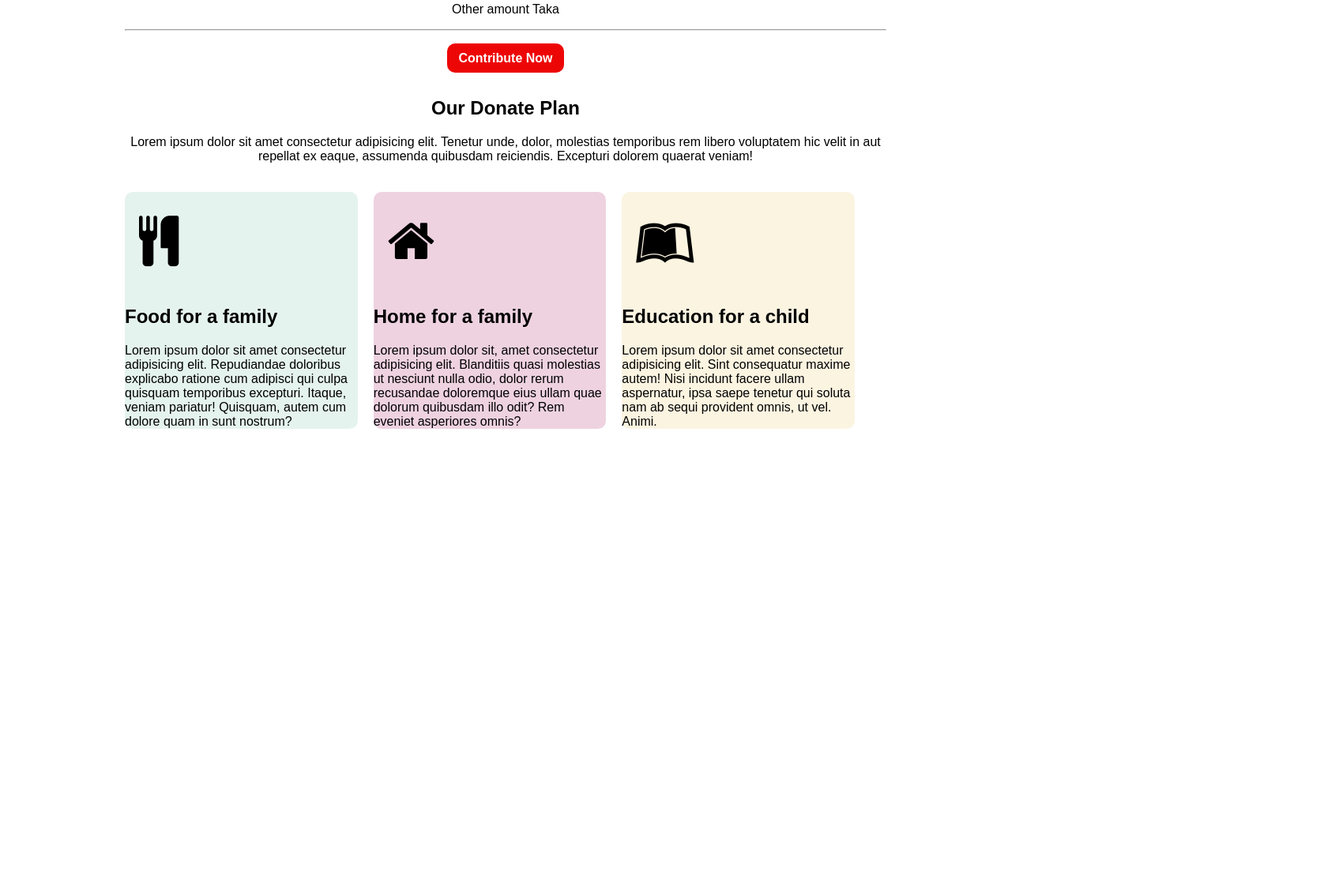
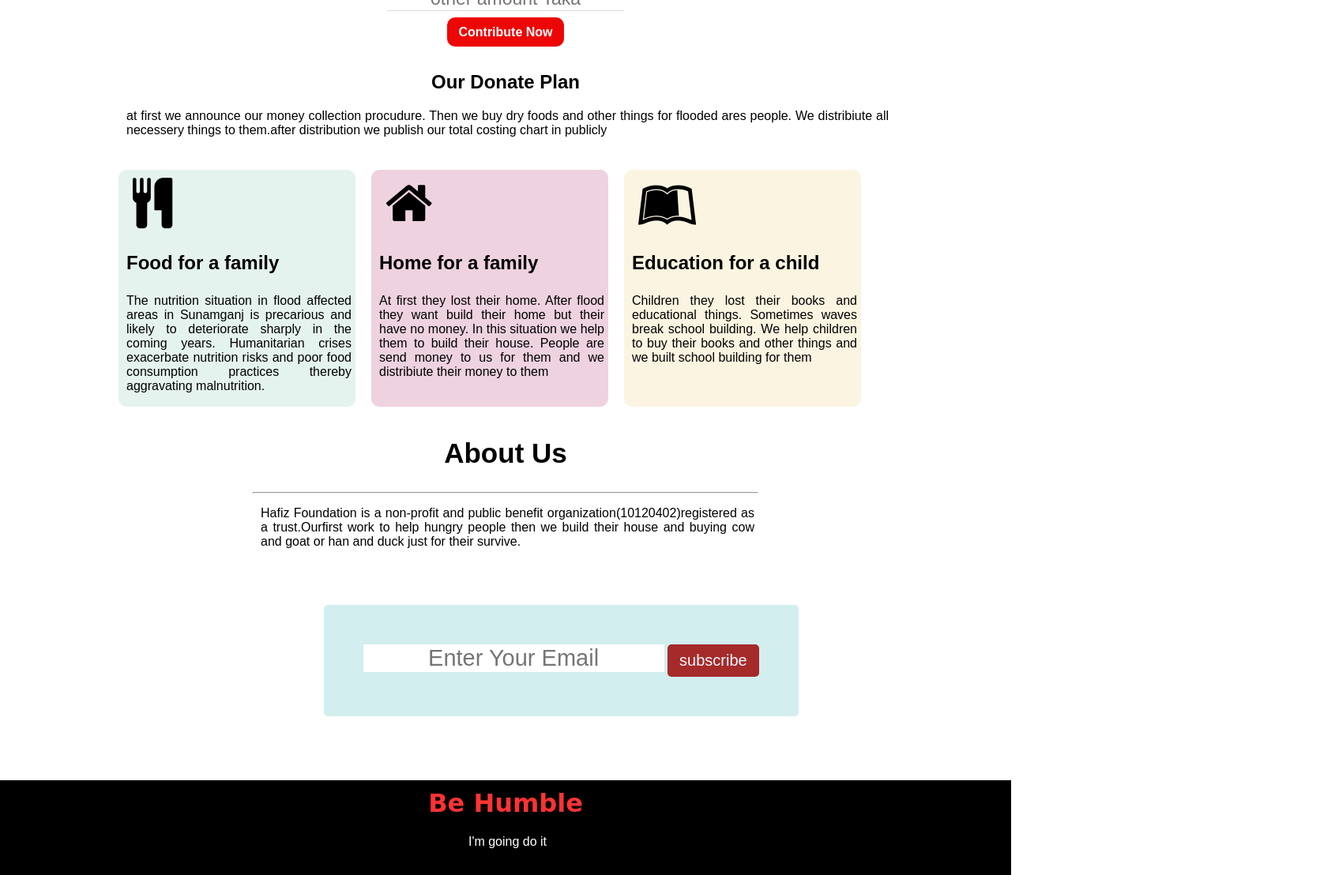
Before and after one commit to Hafiz0073/donate-for-them, a plain HTML site: page index.html in a window 1280 px wide. Shown: the part 986-2094 px from the top of the page at 79% size, 1690 px wide, since content can reach past the window. Before the commit the page ends 1547 px from the top, so only its background shows below. Drawn offline with Linux system fonts and the light colour scheme.

Commit message:
footer and suscribe

```diff
--- a/index.html
+++ b/index.html
@@ -46,8 +46,8 @@
             </div>
         </div>
         <div class="final-amount">
-            <p>Other amount Taka</p>
-            <hr>
+            <input type="text" placeholder="other amount Taka" id="#">
+            <br>
             <br>
             <a class="contribute-button" href="http://">Contribute Now</a>
         </div>
@@ -55,9 +55,9 @@
     <section class="donate-plan ">
         <div class="donet-content final-amount">
             <h1>Our Donate Plan</h1>
-            <p>Lorem ipsum dolor sit amet consectetur adipisicing elit. Tenetur unde, dolor, molestias temporibus rem
-                libero voluptatem hic velit in aut repellat ex eaque, assumenda quibusdam reiciendis. Excepturi dolorem
-                quaerat veniam!</p>
+            <p>at first we announce our money collection procudure. Then we buy dry foods and other things for flooded
+                ares people. We distribiute all necessery things to them.after distribution we publish our total costing
+                chart in publicly</p>
         </div>
     </section>
     <section class="needed">
@@ -65,26 +65,50 @@
             <div class="food">
                 <i class="fa fa-4x fa-cutlery icon" aria-hidden="true"></i>
                 <h1>Food for a family</h1>
-                <p>Lorem ipsum dolor sit amet consectetur adipisicing elit. Repudiandae doloribus explicabo ratione cum
-                    adipisci qui culpa quisquam temporibus excepturi. Itaque, veniam pariatur! Quisquam, autem cum
-                    dolore quam in sunt nostrum?</p>
+                <p>The nutrition situation in flood affected areas in Sunamganj is precarious and likely to deteriorate
+                    sharply in the coming years. Humanitarian crises exacerbate nutrition risks and poor food
+                    consumption practices thereby aggravating malnutrition.</p>
             </div>
             <div class="home">
                 <i class="fa fa-4x fa-home icon" aria-hidden="true"></i>
                 <h1>Home for a family</h1>
-                <p>Lorem ipsum dolor sit, amet consectetur adipisicing elit. Blanditiis quasi molestias ut nesciunt
-                    nulla odio, dolor rerum recusandae doloremque eius ullam quae dolorum quibusdam illo odit? Rem
-                    eveniet asperiores omnis?</p>
+                <p>At first they lost their home. After flood they want build their home but their have no money. In
+                    this situation we help them to build their house. People are send money to us for them and we
+                    distribiute their money to them</p>
             </div>
             <div class="education">
                 <i class="fa fa-4x fa-leanpub icon" aria-hidden="true"></i>
                 <h1>Education for a child</h1>
-                <p>Lorem ipsum dolor sit amet consectetur adipisicing elit. Sint consequatur maxime autem! Nisi incidunt
-                    facere ullam aspernatur, ipsa saepe tenetur qui soluta nam ab sequi provident omnis, ut vel. Animi.
+                <p>Children they lost their books and educational things. Sometimes waves break school building. We help
+                    children to buy their books and other things and we built school building for them
                 </p>
             </div>
         </div>
     </section>
+    <section>
+        <div class="abouut-us donet-heading">
+            <h1>About Us</h1>
+            <hr>
+            <p>Hafiz Foundation is a non-profit and public benefit organization(10120402)registered as a
+                trust.Ourfirst work to help hungry people then we build their house and buying cow and goat or han and
+                duck just
+                for their survive.</p>
+        </div>
+    </section>
+    <section class="subscribe">
+        <div class="email-box">
+            <form action="#">
+                <div class="form-box">
+                    <input type="text" name="EmailAddress" placeholder="Enter Your Email" id="sub-input">
+                    <button type="submit">subscribe</button>
+                </div>
+            </form>
+        </div>
+    </section>
+    <footer class="footer">
+        <h1>Be Humble</h1>
+        <p>I'm going do it</p>
+    </footer>
 
 </body>
 
--- a/style.css
+++ b/style.css
@@ -1,5 +1,5 @@
 body {
-    margin 0;
+    margin: 0;
     font-family: 'Merriweather', serif;
     font-family: 'Poppins', sans-serif;
 }
@@ -33,7 +33,7 @@ body {
 }
 
 .campaign p {
-    padding: 0px 150px 20px;
+    padding: 0px 100px 20px;
 }
 
 
@@ -112,6 +112,19 @@ body {
 
 }
 
+.donate-summery h1,
+p {
+    padding: 0px 5px 5px 10px;
+    text-align: justify;
+}
+
+.final-amount input {
+    border: hidden;
+    border-bottom: 1px solid #a2a7a76b;
+    font-size: 23px;
+    text-align: center;
+}
+
 .food {
     width: 350px;
     height: 300px;
@@ -137,5 +150,71 @@ body {
 }
 
 .icon {
-    padding: 30px 18px;
+    padding: 10px 18px;
 }
+
+.subscribe {
+    display: flex;
+    width: 100%;
+    margin-left: 32%;
+}
+
+.email-box {
+    align-items: center;
+    justify-content: center;
+    height: 200px;
+    margin-top: 50px;
+}
+
+.form-box {
+    padding: 50px;
+    border-radius: 5px;
+    background-color: #d2eeee;
+
+}
+
+#sub-input {
+    font-size: 29px;
+    color: black;
+    padding: auto;
+    15px 10px;
+    border: none;
+    outline: none;
+}
+
+.form-box button {
+    color: aliceblue;
+    padding: 9px 15px;
+    font-size: 20px;
+    border: none;
+    border-radius: 5px;
+    background-color: brown;
+
+}
+
+input {
+    border: hidden;
+    border-bottom: 1px solid #a2a7a76b;
+    font-size: 23px;
+    text-align: center;
+}
+
+
+
+.footer {
+    background-color: black;
+    width: 100%;
+    height: 120px;
+}
+
+.footer h1 {
+    color: #ff3333;
+    font-family: cursive;
+    text-align: center;
+    padding-top: 10px;
+}
+
+.footer p {
+    color: white;
+    text-align: center;
+}
```
